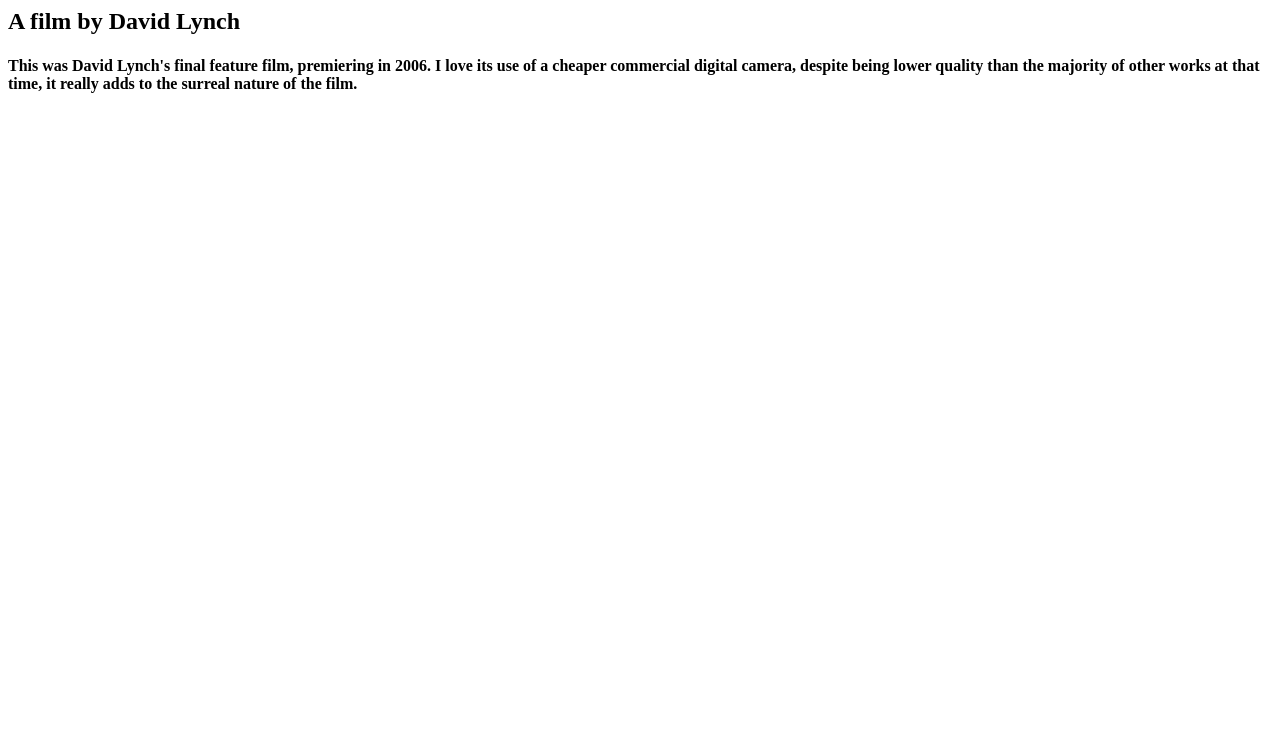
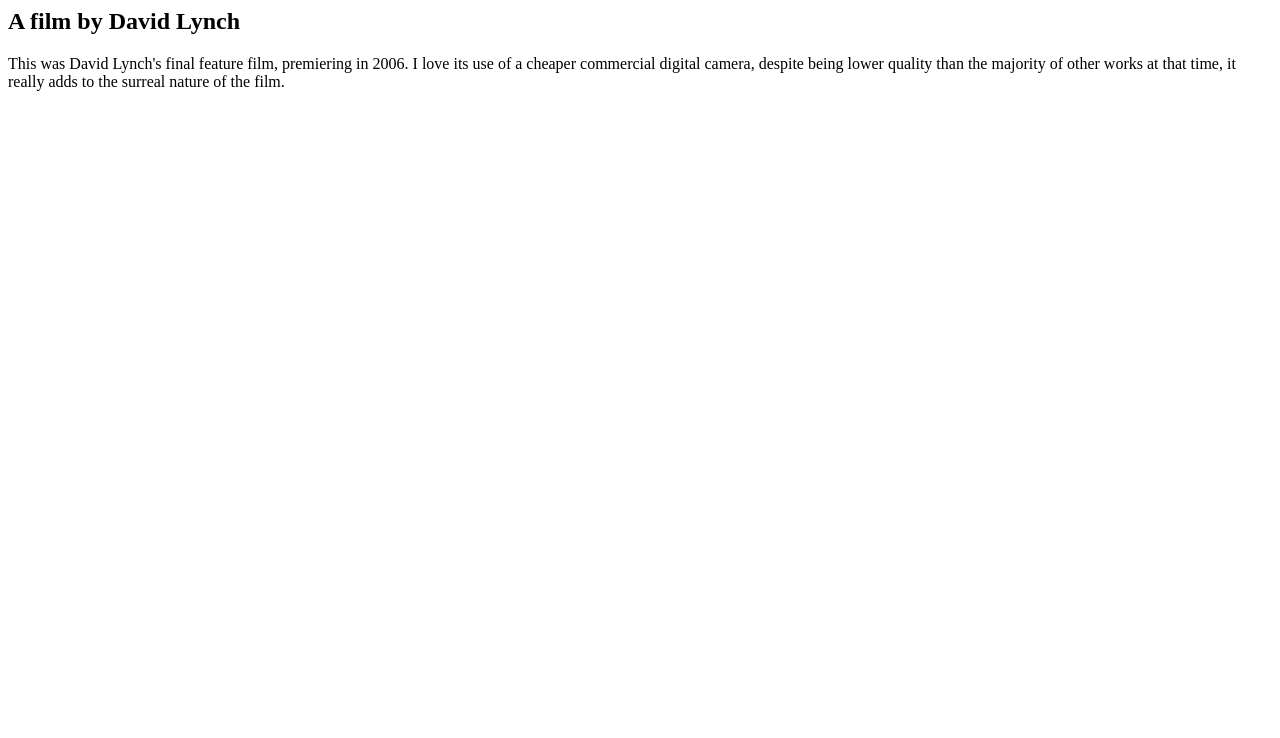
Before and after one commit to lrunningcrane/WebDesign, a plain HTML site: page Assignment1/index.html in a window 1280 px wide. Shown: the part 62-800 px from the top of the page. Drawn offline with Linux system fonts and the light colour scheme.

Commit message:
Update index.html

```diff
--- a/Assignment1/index.html
+++ b/Assignment1/index.html
@@ -1,10 +1,10 @@
 <head>
 <link rel="stylesheet" href="style/style.css">
 </head>
+
+<body>
 <h1>Inland Empire</h1>
-
-
 <h2>A film by David Lynch</h2>
-
-<h4>This was David Lynch's final feature film, premiering in 2006. I love its use of a cheaper commercial digital camera, despite being lower quality than the majority of other works at that time, it really adds to the surreal nature of the film.
-</h4>
+<p>This was David Lynch's final feature film, premiering in 2006. I love its use of a cheaper commercial digital camera, despite being lower quality than the majority of other works at that time, it really adds to the surreal nature of the film.
+</p>
+</body>
```
